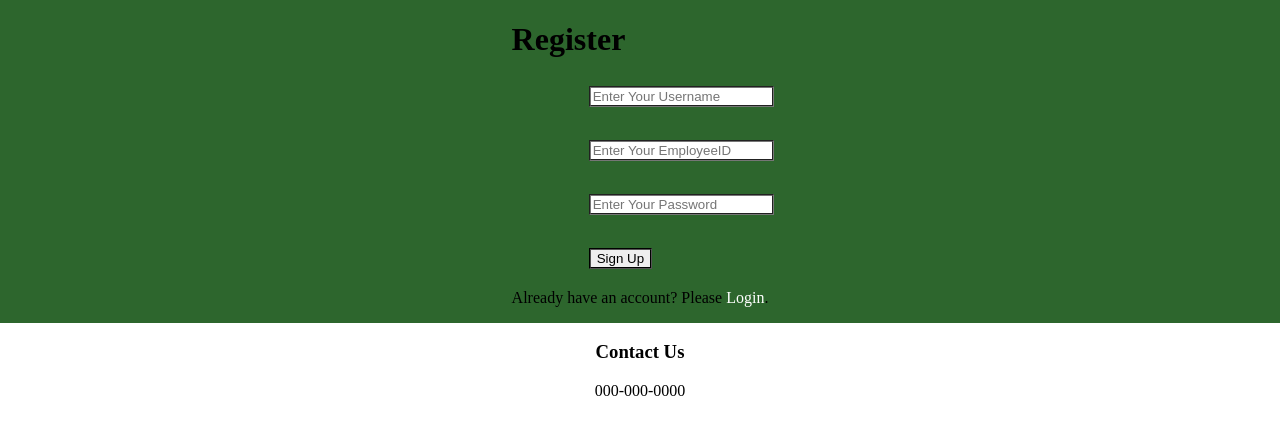
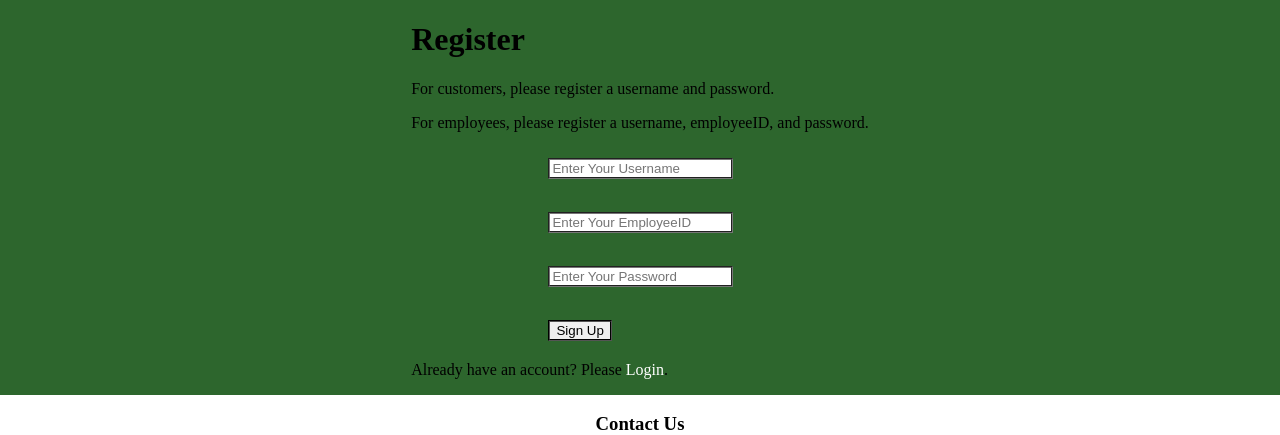
Before and after one commit to BenBowersJr/SoftwareProject, a Flask app: page /register in a window 1280 px wide. Shown: the part 80-515 px from the top of the page. Run offline with Flask 2, Linux system fonts and the light colour scheme; some libraries are stand-ins or nearby versions.

Commit message:
added register/login instructions

```diff
--- a/app.py
+++ b/app.py
@@ -188,7 +188,7 @@ def register():
       message = 'Please fill out form!'
       return render_template('register.html', message = message)
     if len(username) > 8 :
-      message = 'Username is too long.'
+      message = 'Username is too long, must be 8 characters or less.'
       return render_template('register.html', message = message)
 
     cursor.execute("""SELECT * FROM customerlogin WHERE Customer_username = %s AND Customer_password = %s""", (username, password ))
--- a/templates/login.html
+++ b/templates/login.html
@@ -38,6 +38,8 @@
 <div class="container">
   <div>
     <h1>Login</h1>
+    <p>For customers, please enter a username and password.</p>
+    <p>For employees, please enter a username, employeeID, and password.</p>
     <h2>
       <form action="" method="post">
         <input id="username" name="username" type="text" placeholder="Enter Your Username" class="textbox"/></br></br>
--- a/templates/register.html
+++ b/templates/register.html
@@ -38,6 +38,8 @@
 <div class="container">
   <div>
     <h1>Register</h1>
+    <p>For customers, please register a username and password.</p>
+    <p>For employees, please register a username, employeeID, and password.</p>
     <h2>
         <form action="" method="post">
             <input id="username" name="username" type="text" placeholder="Enter Your Username" class="textbox"/></br></br>
```
